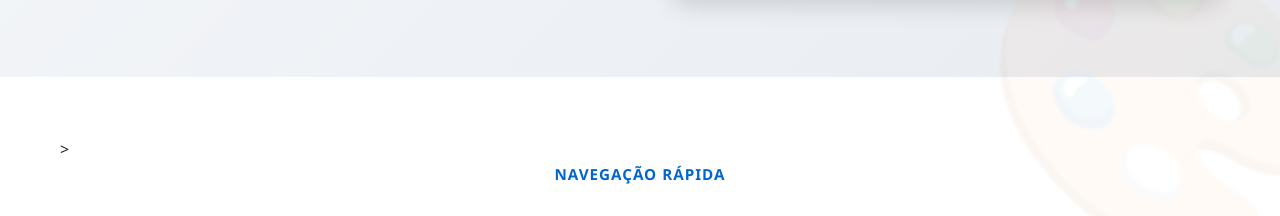
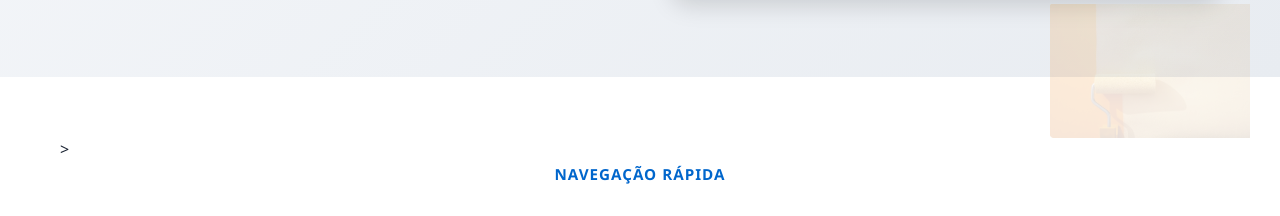
Before and after one commit to limageorgio/painter, a website: page index.html in a window 1280 px wide. Shown: the part 566-782 px from the top of the page. Drawn offline with nearby package versions, Linux system fonts and the light colour scheme.

Commit message:
Refactor code structure for improved readability and maintainability

```diff
--- a/styles.css
+++ b/styles.css
@@ -45,6 +45,22 @@ body {
     background-color: var(--bg-color);
     line-height: 1.6;
     transition: var(--transition);
+    position: relative;
+}
+
+body::before {
+    content: '';
+    position: fixed;
+    bottom: 30px;
+    right: 30px;
+    width: 200px;
+    height: 200px;
+    background-image: url('images/watermark.png.jpg');
+    background-size: contain;
+    background-repeat: no-repeat;
+    opacity: 0.15;
+    pointer-events: none;
+    z-index: 0;
 }
 
 html {
@@ -123,23 +139,8 @@ html {
     margin: 0;
 }
 
-/* Logo no background (decorativa com baixa opacidade) */
-body::before {
-    content: '🎨';
-    position: fixed;
-    bottom: -100px;
-    right: -100px;
-    width: 400px;
-    height: 400px;
-    font-size: 300px;
-    opacity: 0.05;
-    pointer-events: none;
-    z-index: 0;
-    line-height: 1;
-}
-
 body.dark-mode::before {
-    opacity: 0.08;
+    opacity: 0.15;
 }
 
 .nav {
```
Also changed, not shown: images/about-pintor.jpg, images/watermark.png.jpg (added).
